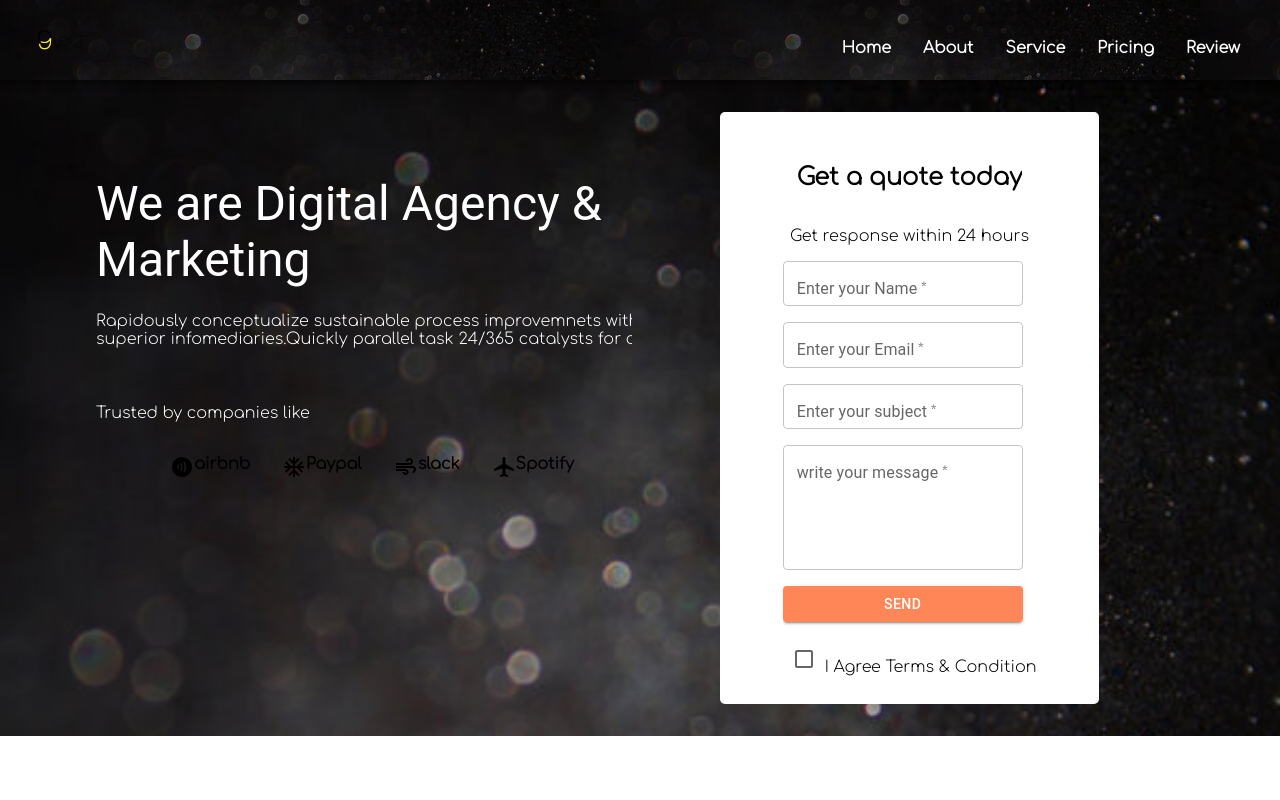
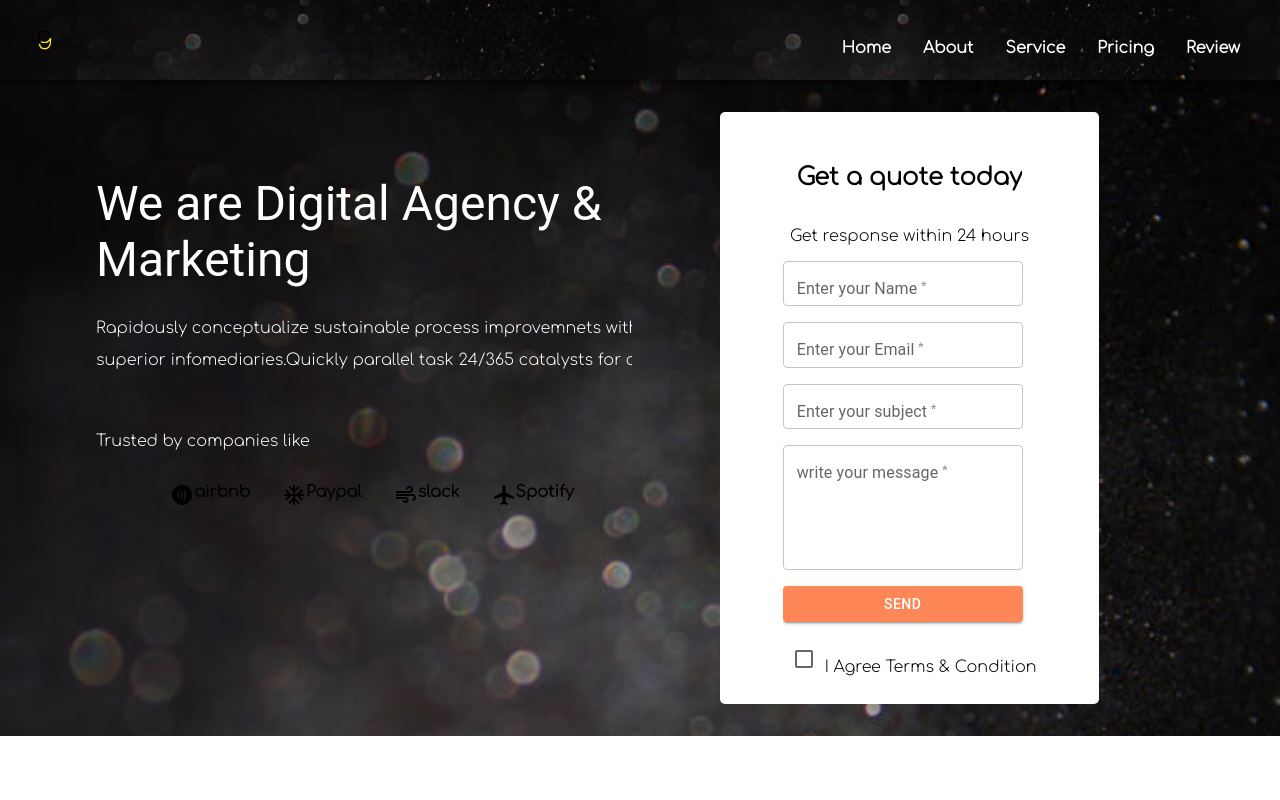
Before and after one commit to mazharsalmi/agencyCo, a React (Create React App) app: page / in a window 1280 px wide. Shown: the top 800 px of the page. Built offline with nearby package versions, Linux system fonts and the light colour scheme.

Commit message:
animaction chaing

```diff
--- a/src/Componants/Home.css
+++ b/src/Componants/Home.css
@@ -35,6 +35,9 @@
 }
 .text-company h3{
     margin-bottom: 0.5rem;
+}
+.text-company p{
+    line-height: 2rem;
 }
 .form{
     background-color: white;
--- a/src/Componants/Navbar.css
+++ b/src/Componants/Navbar.css
@@ -61,3 +61,9 @@ ul li:hover{
 .toggle li{
   color: black;
 }
+@media (max-width:900px) {
+  .list {
+  display: none;
+  }
+
+}
--- a/src/Componants/Service.js
+++ b/src/Componants/Service.js
@@ -1,7 +1,6 @@
 import React from "react";
 import { Button,Container, Grid } from "@mui/material";
 import service from "../Componants/service.css";
-import { Box } from '@mui/system'
 import SignalCellularAltIcon from '@mui/icons-material/SignalCellularAlt';
 import ourservies from "../Images/services.png"
 
--- a/src/Componants/service.css
+++ b/src/Componants/service.css
@@ -15,12 +15,20 @@
     animation-name: service;
     position: relative;
     animation-duration: 5s;
+    animation-iteration-count: infinite;
 
 }
 @keyframes service{
-    0% {top: -100px;
+    /* 0% {top: -100px
     }
+50%{
+    width: 10rem;
+} */
+0%{
+    width: 10rem;
+}
     100% {top: 8rem;
+
     }
 }
 @media (max-width:900px) {
```
